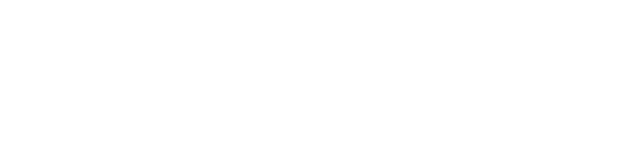
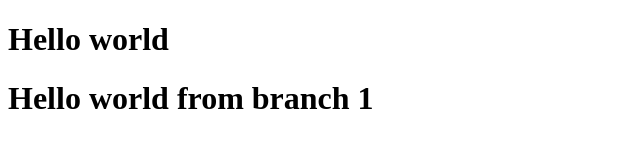
Before and after one commit to shohidul-jaman-anik/practiseGithub, a plain HTML site: page index.html in a window 1280 px wide. Shown: the whole page, without its empty margins (0-640 px from the left). Drawn offline with Linux system fonts and the light colour scheme.

Commit message:
code change

```diff
--- a/index.html
+++ b/index.html
@@ -7,7 +7,8 @@
     <title>Practise Github</title>
 </head>
 <body>
-    <h1></h1>
+    <h1>Hello world</h1>
+    <h1>Hello world from branch 1</h1>
 
 </body>
 </html>
```
